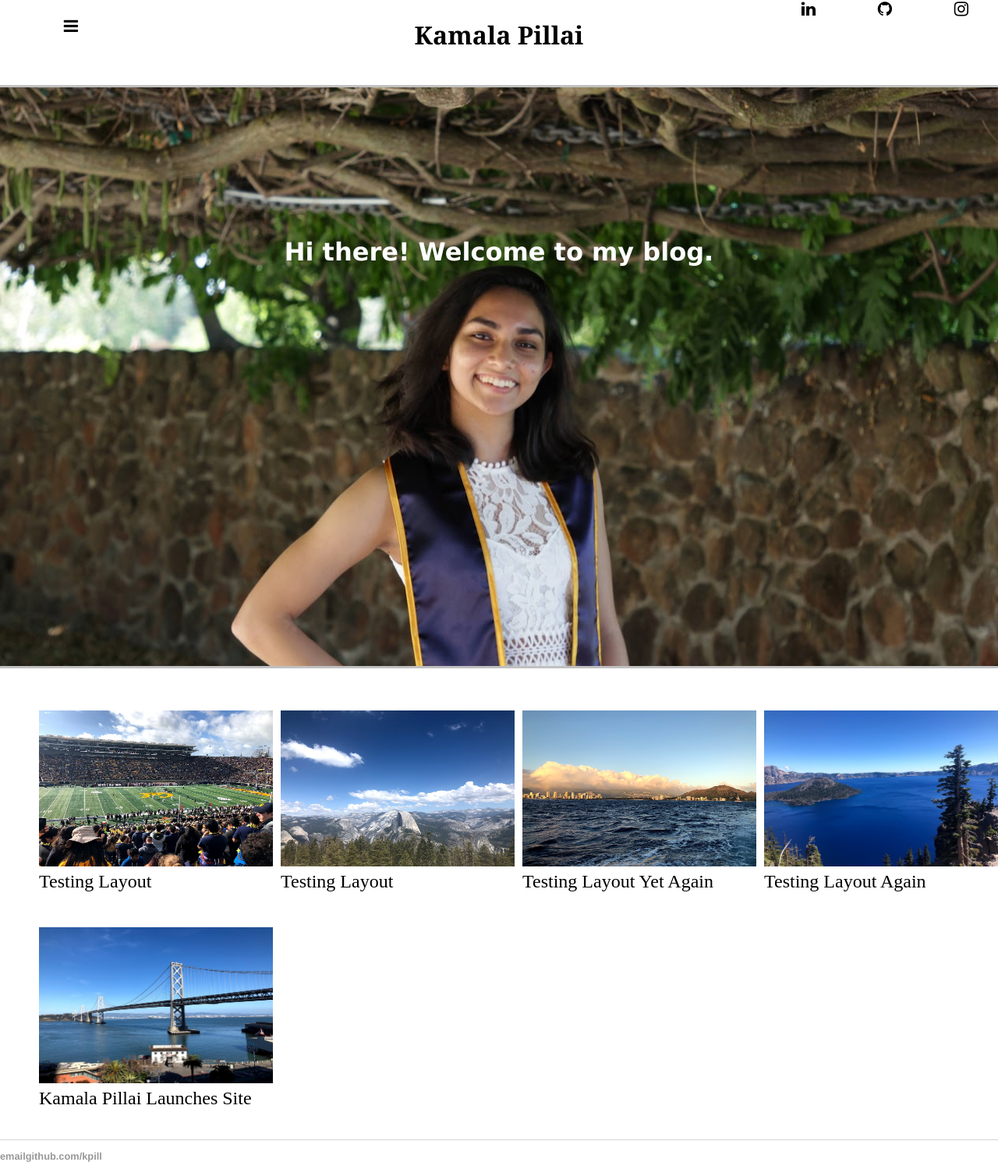
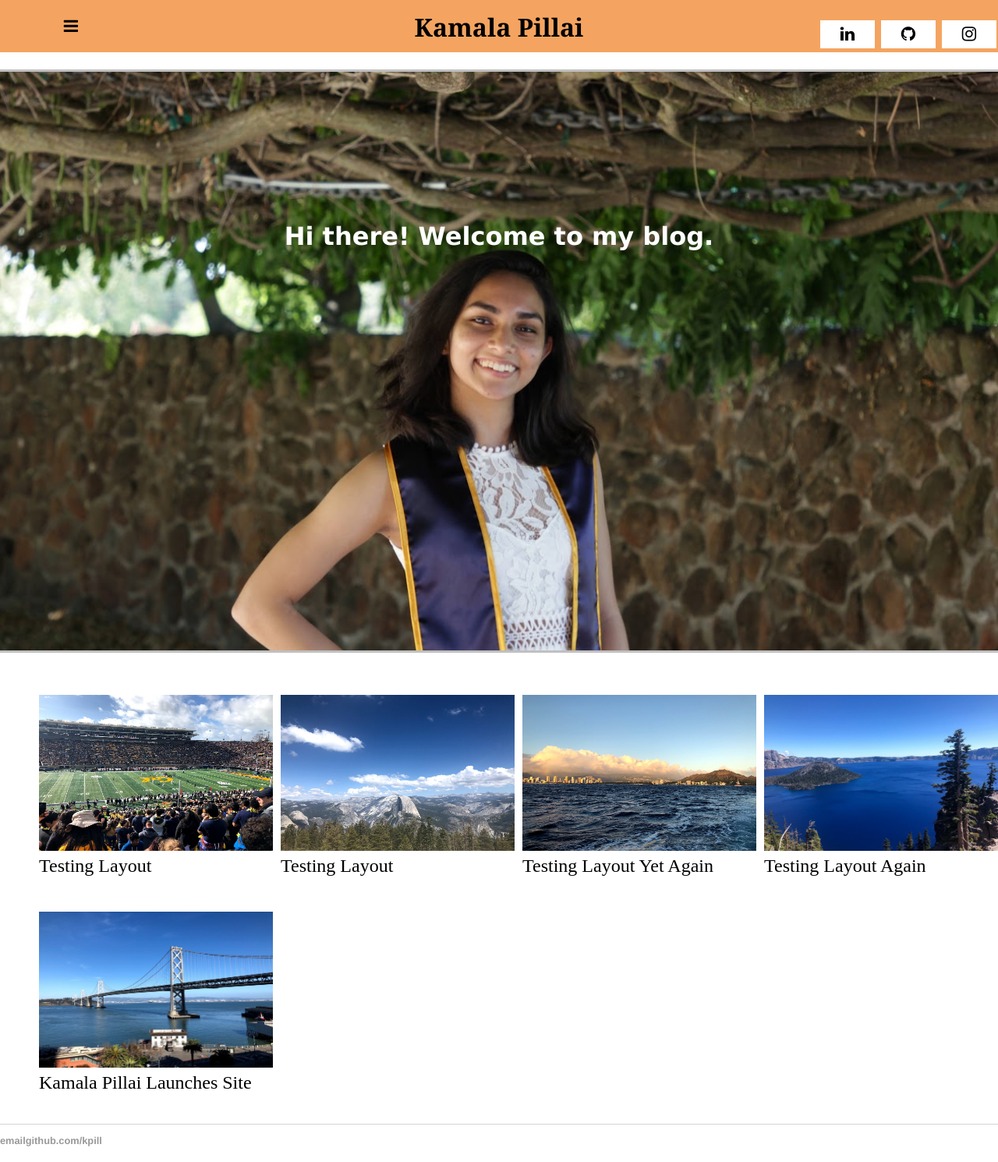
Before and after one commit to kpill/kpill.github.io, a Jekyll site: the page built from index.html, in a window 1280 px wide. Shown: the whole page at 78% size. Built offline with Jekyll 4.4.1, drawn with Linux system fonts in a browser that asks for light colours.

Commit message:
Update main.css

```diff
--- a/css/main.css
+++ b/css/main.css
@@ -2,11 +2,13 @@ header {
 	position: relative;
 	overflow: hidden;
 	color: Black;
+	background-color: SandyBrown;
 }
 
 .menu {
 	float: left;
 	padding-left: 5vw;
+	vertical-align: middle;
 }
 
 .dropdown {
@@ -65,24 +67,24 @@ a.home:hover, a.home:active {
 }
 
 .fa-linkedin {
-	padding: 20px;
+	padding: 10px;
  	background: white;
   	color: black;
-	transform: translate(0%, -75%)
+	/*transform: translate(0%, -75%)*/
 }
 
 .fa-github {
-	padding: 20px;
+	padding: 10px;
 	background: white;
 	color: black;
-	transform: translate(0%, -75%)
+	/*transform: translate(0%, -75%)*/
 }
 
 .fa-instagram {
-	padding: 20px;
+	padding: 10px;
 	background: white;
 	color: black;
-	transform: translate(0%, -75%)
+	/*transform: translate(0%, -75%)*/
 }
 
 .welcome {
```
